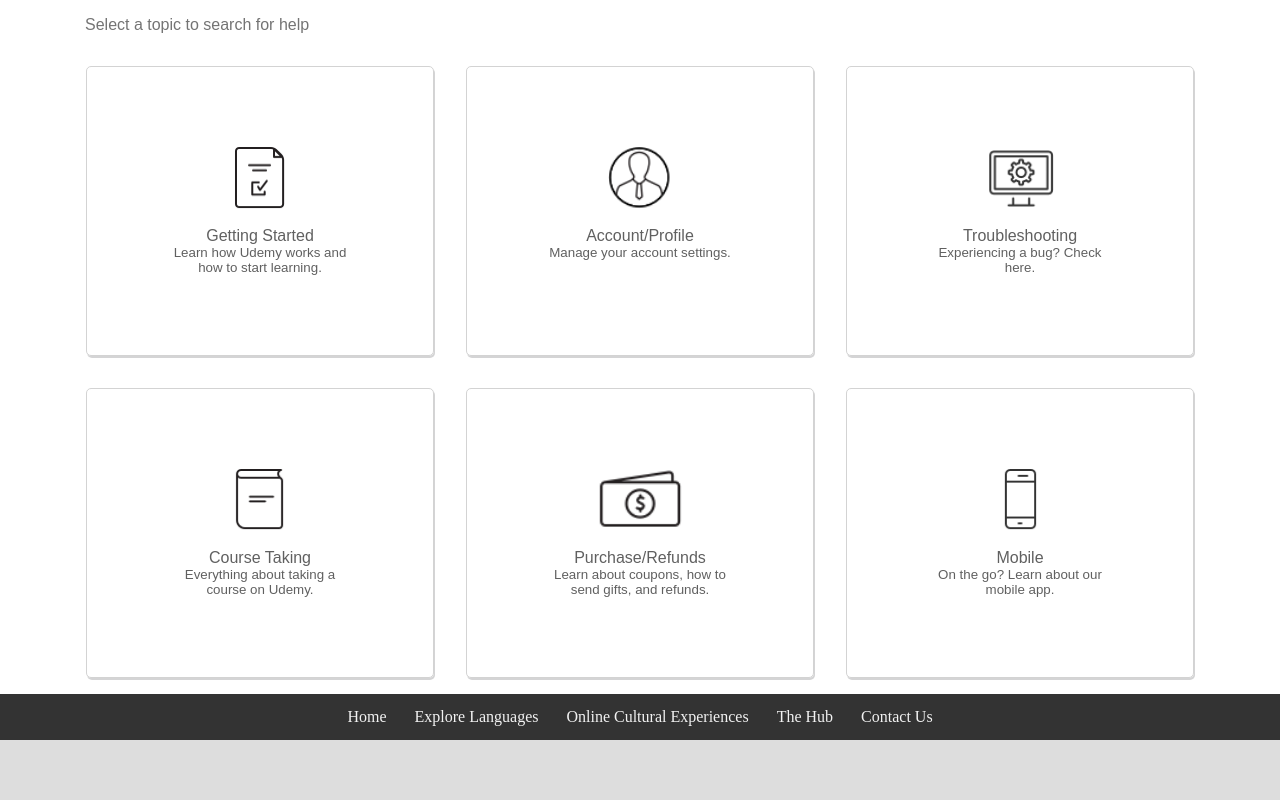
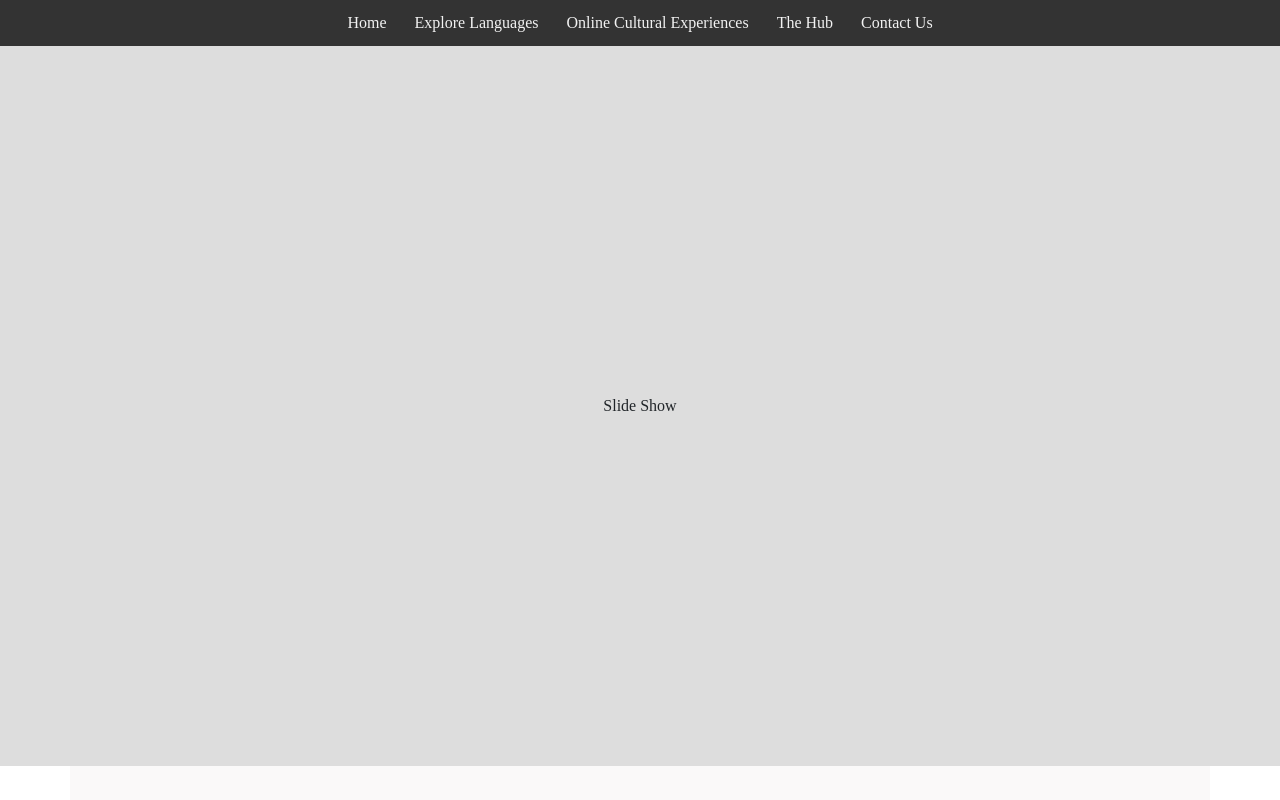
Before and after one commit to SurajGutti/Linguiyo, a React (Create React App) app in the folder frontend/: page / in a window 1280 px wide. Shown: the top 800 px of the page. Built offline with nearby package versions, Linux system fonts and the light colour scheme.

Commit message:
deleted homescreen folder

```diff
--- a/frontend/src/App.js
+++ b/frontend/src/App.js
@@ -1,7 +1,6 @@
 import React from 'react';
 import 'bootstrap/dist/css/bootstrap.min.css';
 import HelpPage from './components/help_page/help_page';
-import HomeScreen from './components/screens/HomeScreen';
 import UserShow from './components/users/user_show';
 import HomePage from './components/home_page/home_page';
 import Navbar from './components/navbar/navbar';
@@ -14,7 +13,6 @@
       <Route exact path="/help" component={HelpPage} />
       {/* use a wildcard below - /users/:id */}
       <Route exact path="/users/priya" component={UserShow} />
-      <Route exact path="/" component={HomeScreen} />
       <Navbar />
       <Route exact path="/" component={HomePage} />
       <Route exact path="/help" component={HelpPage} />
--- a/frontend/src/components/screens/HomeScreen.js
+++ /dev/null
@@ -1,67 +0,0 @@
-import React from 'react';
-import papericon from '../../images/papericon.PNG';
-import personicon from '../../images/personicon.PNG'
-import computericon from '../../images/computericon.PNG'
-import bookicon from '../../images/bookicon.PNG'
-import moneyicon from '../../images/moneyicon.PNG'
-import phoneicon from '../../images/phoneicon.PNG'
-import 'bootstrap/dist/css/bootstrap.min.css';
-import { Link } from 'react-router-dom';
-
-
-const HomeScreen = props => {
-    return (
-        <div className="container">
-            <h2 className="pb-3 pt-3">Select a topic to search for help</h2>
-            <div id="help-grid" className="row">
-                <a href="#" className="col-md">
-                    <div>
-                        <img className="icons" src={papericon} alt="paper-icon" />
-                        <h5>Getting Started</h5>
-                        <p>Learn how Udemy works and how to start learning.</p>
-                    </div>
-                </a>
-                {/* use a wildcard for user id once db is up? */}
-                <Link to="/users/priya" className="col-md">
-                    <div>
-                        <img className="icons" src={personicon} alt="person-icon" />
-                        <h5>Account/Profile</h5>
-                        <p>Manage your account settings.</p>
-                    </div>
-                </Link>
-                <a href="#" className="col-md">
-                    <div>
-                        <img className="icons" src={computericon} alt="computer-icon" />
-                        <h5>Troubleshooting</h5>
-                        <p>Experiencing a bug? Check here.</p>
-                    </div>
-                </a>
-            </div>
-            <div id="help-grid" className="row">
-                <a href="#" className="col-md">
-                    <div>
-                        <img className="icons" src={bookicon} alt="book-icon" />
-                        <h5>Course Taking</h5>
-                        <p>Everything about taking a course on Udemy.</p>
-                    </div>
-                </a>
-                <a href="#" className="col-md">
-                    <div>
-                        <img className="icons" src={moneyicon} alt="money-icon" />
-                        <h5>Purchase/Refunds</h5>
-                        <p>Learn about coupons, how to send gifts, and refunds.</p>
-                    </div>
-                </a>
-                <a href="#" className="col-md">
-                    <div>
-                        <img className="icons" src={phoneicon} alt="phone-icon" />
-                        <h5>Mobile</h5>
-                        <p>On the go? Learn about our mobile app.</p>
-                    </div>
-                </a>
-            </div>
-        </div>
-    )
-}
-
-export default HomeScreen;
```
